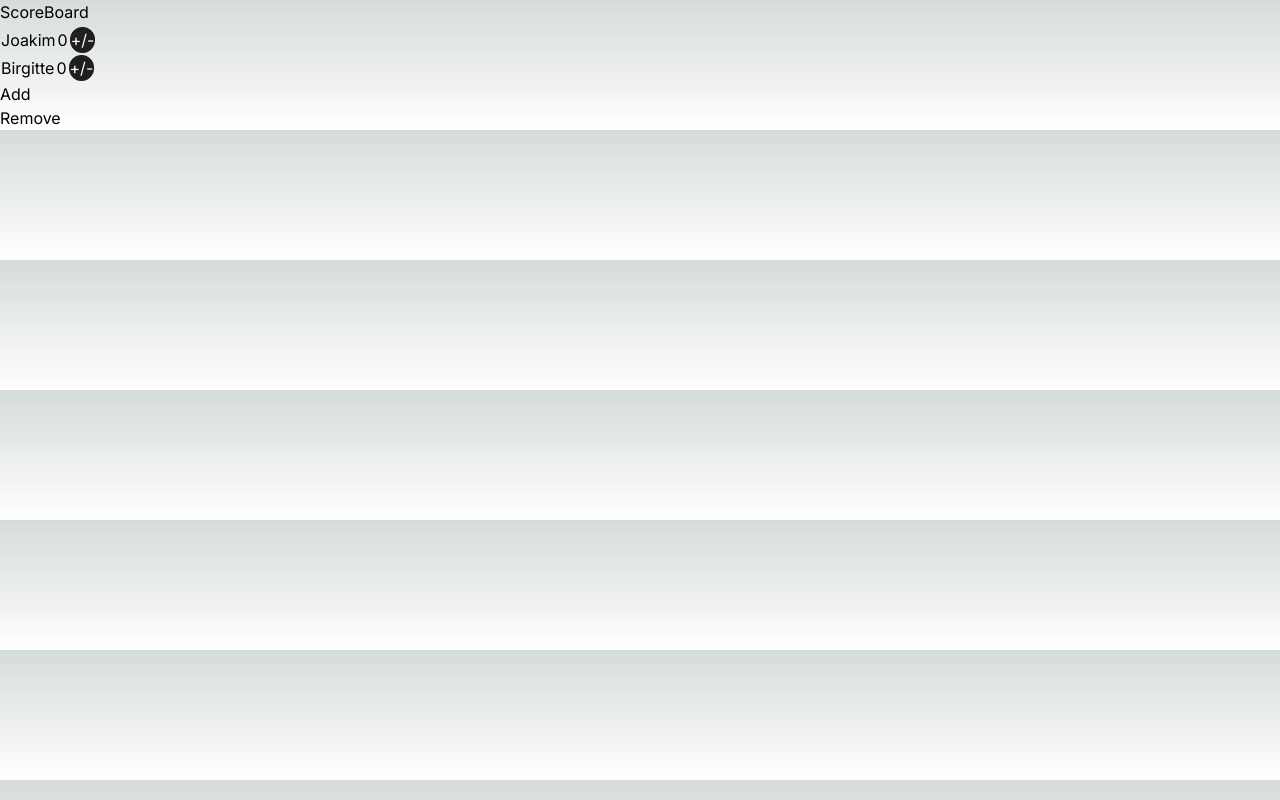
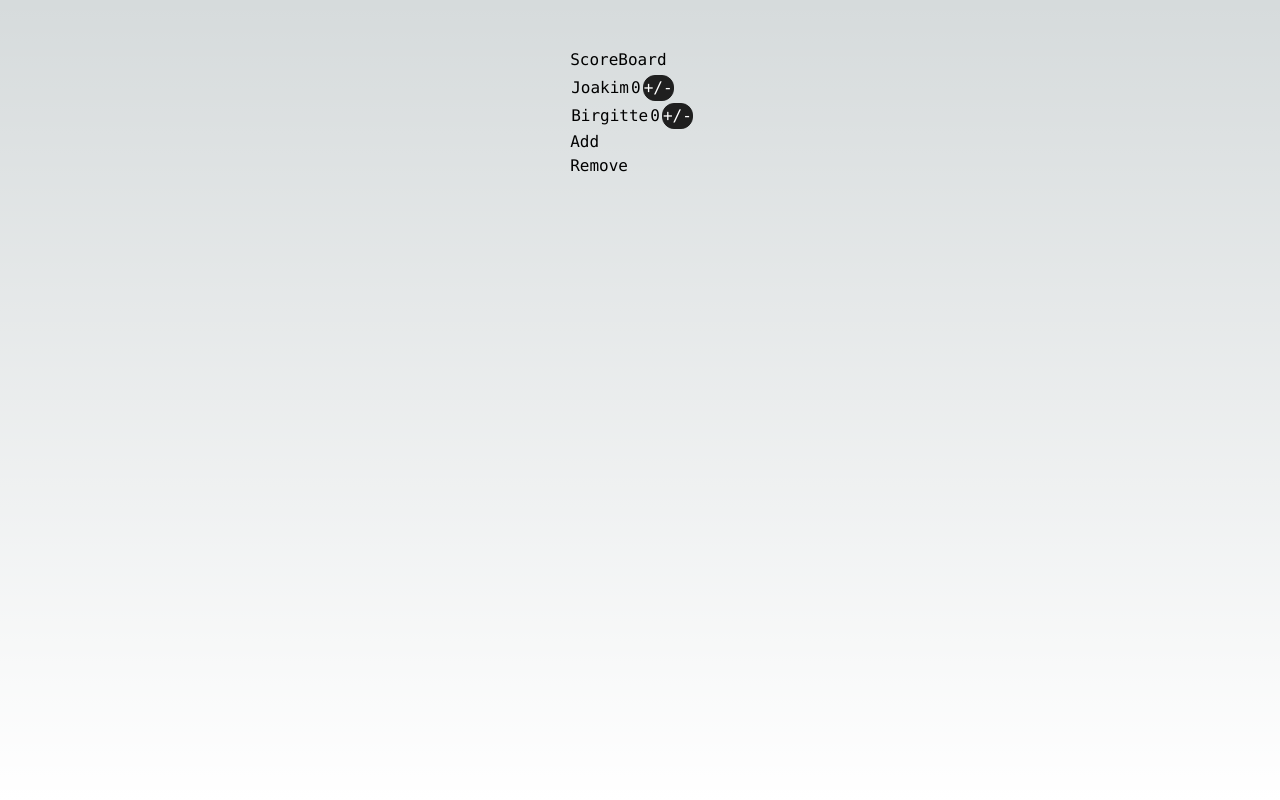
Before and after one commit to MikAoJk/scoreboard, a Next.js app: page / in a window 1280 px wide. Built offline with nearby package versions, Linux system fonts and the light colour scheme.

Commit message:
Update page.tsx

```diff
--- a/src/app/page.tsx
+++ b/src/app/page.tsx
@@ -4,7 +4,7 @@ import ScoreBoard from "@/components/ScoreBoard";
 
 export default function Home() {
     return (
-        <main>
+        <main className="flex min-h-screen flex-col items-center justify-between md:p-12 font-mono">
             <ScoreBoard/>
         </main>
     )
```
